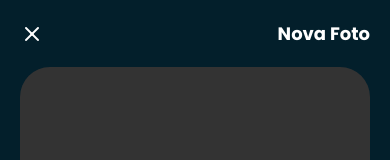
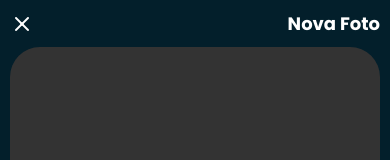
Before and after one commit to devAugustoW/travelling-app, a React Native app: screen /NewPhoto in a window 390 px wide. Shown: the top 160 px of the page. Built offline with nearby package versions, Linux system fonts and the light colour scheme.

Commit message:
Fix NewPhoto to use Autocomplete from Google Cloud API

```diff
--- a/src/screens/NewPhoto.js
+++ b/src/screens/NewPhoto.js
@@ -1,6 +1,6 @@
 import React, { useState, useEffect } from 'react';
 import { GOOGLE_MAPS_API_KEY } from '@env';
-import { SafeAreaView, ScrollView, View, Text, TouchableOpacity, Image, TextInput, StyleSheet, Alert } from 'react-native';
+import { SafeAreaView, FlatList, View, Text, TouchableOpacity, Image, TextInput, StyleSheet, Alert } from 'react-native';
 import * as ImagePicker from 'expo-image-picker';
 import { Feather } from '@expo/vector-icons';
 import * as Location from 'expo-location';
@@ -110,12 +110,12 @@ const NewPhoto = ({ route, navigation }) => {
 				<Text style={styles.title}>Nova Foto</Text>
 			</View>
 
-			<ScrollView
-				showsVerticalScrollIndicator={false}
-				contentContainerStyle={styles.scrollViewContent}
-				nestedScrollEnabled={true}
-				keyboardShouldPersistTaps="always">
-
+			<FlatList
+      	data={[]}
+				keyExtractor={(item, index) => index.toString()}
+				contentContainerStyle={{ paddingHorizontal: 10 }}
+        ListHeaderComponent={() => (
+        <>
           {/* Área de preview da foto */}
           <View style={styles.imagePreview}>
             {photoData.image ? (
@@ -187,7 +187,11 @@ const NewPhoto = ({ route, navigation }) => {
                 fetchDetails={true}
               />
             </View>
-
+          </View>
+        </>
+      )}
+      ListFooterComponent={() => (
+        <>
           {/* Opção de capa do álbum */}
           <View style={styles.albumCoverContainer}>
             <Text style={styles.formLabel}>Capa do Álbum</Text>
@@ -224,8 +228,10 @@ const NewPhoto = ({ route, navigation }) => {
               <Text style={styles.saveButtonText}>Salvar</Text>
             </TouchableOpacity>
           </View>
-				</View>
-			</ScrollView>
+        </>
+      )}
+    />
+
 		</SafeAreaView>
 	);
 }
@@ -239,16 +245,13 @@ const styles = StyleSheet.create({
 		flexDirection: 'row',
 		justifyContent: 'space-between',
 		alignItems: 'center',
-		padding: 20,
+		padding: 10,
 	},
 	title: {
 		color: '#FFF',
 		fontSize: 18,
 		fontFamily: 'Poppins-Bold',
 		marginLeft: -120,
-	},
-	scrollViewContent: {
-		paddingHorizontal: 20,
 	},
 	imagePreview: {
 		width: '100%',
@@ -329,13 +332,16 @@ const styles = StyleSheet.create({
   },
 	searchInput: {
     flex: 1,
+		paddingVertical: 0,
     color: '#5EDFFF',
     fontSize: 16,
     fontFamily: 'Poppins-Regular',
-    paddingVertical: 8,
+
 		backgroundColor: '#031F2B',
   },
-	listView:{},
+	listView:{
+		marginLeft: -20,
+	},
 	albumCoverContainer: {
 		marginTop: 15,
 	},
```
Lines whose indentation alone changed are shown as unchanged.
